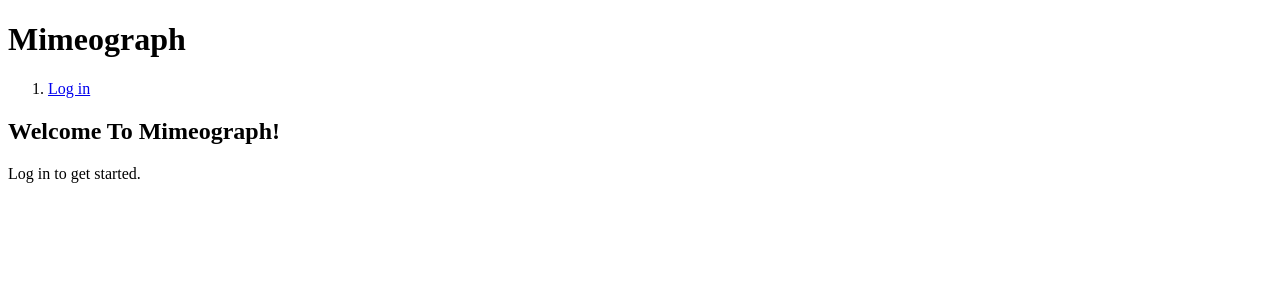
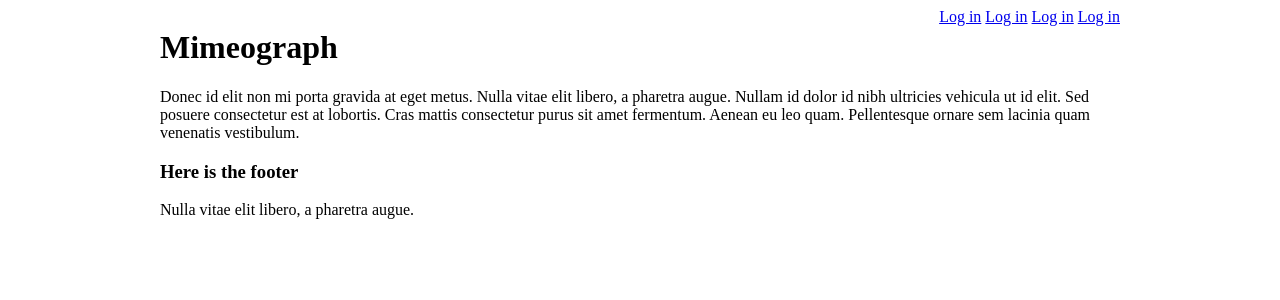
Before and after one commit to jergason/mimeograph, a Django app: template templates/home.html in a window 1280 px wide. Shown: the top 300 px of the page. Run offline with Django 3.2, Linux system fonts and the light colour scheme; the template is opened without the code that fills it, so the values that code supplies are empty; some libraries are stand-ins or nearby versions.

Commit message:
working on getting the main template working

```diff
--- /dev/null
+++ b/static/css/main.css
@@ -0,0 +1,30 @@
+#container {
+    width:960px;
+    margin: auto;
+}
+
+
+/* Header Styles */
+
+h1#title {
+    float: left;
+}
+
+#menu {
+    float: right;
+}
+
+#menu ul {
+    margin: 0;
+    padding: 0;
+    list-style: none;
+}
+
+#menu ul li {
+    display: inline;
+}
+
+/* Content Styles */
+#content {
+    clear: both;
+}
--- a/templates/base.html
+++ b/templates/base.html
@@ -7,29 +7,47 @@
     <script src="http://html5shiv.googlecode.com/svn/trunk/html5.js"></script>
   <![endif]-->
   <script src="http://ajax.googleapis.com/ajax/libs/jquery/1.6.2/jquery.min"></script>
-    <link rel="stylesheet" href="{{ STATIC_URL }}/css/blueprint.css" type="text/css" media="screen" charset="utf-8">
+  <link rel="stylesheet" href="{{ STATIC_URL }}/css/blueprint/screen.css" type="text/css" media="screen, projection">
+  <link rel="stylesheet" href="{{ STATIC_URL }}/css/blueprint/print.css" type="text/css" media="print">
+  <!--[if lt IE 8]>
+  <link rel="stylesheet" href="css/blueprint/ie.css" type="text/css" media="screen, projection">
+  <![endif]-->
   <link rel="stylesheet" href="{{ STATIC_URL }}/css/main.css" type="text/css" media="screen" charset="utf-8">
   {% block head %}
   {% endblock %}
 </head>
 <body>
+  <div id="container">
       <div id="header">
       {% block header %}
       <h1 id="title">Mimeograph</h1>
+      {% block menu %}
       <div id="menu">
-        <ol>
+        <ul>
           <li><a href="#">Log in</a></li>
-        </ol>
+          <li><a href="#">Log in</a></li>
+          <li><a href="#">Log in</a></li>
+          <li><a href="#">Log in</a></li>
+        </ul>
       </div><!-- end menu-->
+      {% endblock %}
       {% endblock %}
     </div><!-- end header-->
     <div id="content">
       {% block content %}
+        <p>Donec id elit non mi porta gravida at eget metus. Nulla vitae elit
+        libero, a pharetra augue. Nullam id dolor id nibh ultricies vehicula ut
+        id elit. Sed posuere consectetur est at lobortis. Cras mattis
+        consectetur purus sit amet fermentum. Aenean eu leo quam. Pellentesque
+        ornare sem lacinia quam venenatis vestibulum.</p>
       {% endblock %}
     </div><!-- end content-->
     <div id="footer">
       {% block footer %}
+      <h3>Here is the footer</h2>
+      <p>Nulla vitae elit libero, a pharetra augue.</p>
       {% endblock %}
     </div><!-- end footer-->
+  </div><!-- end container -->
 </body>
 </html>
--- a/templates/home.html
+++ b/templates/home.html
@@ -1,7 +1,3 @@
 {% extends "base.html" %}
 
 {% block title %}Mimeograph Home Page{% endblock title%}
-{% block content %}
-<h2>Welcome To Mimeograph!</h2>
-<p>Log in to get started.</p>
-{% endblock %}
```
Lines whose indentation alone changed are shown as unchanged.
